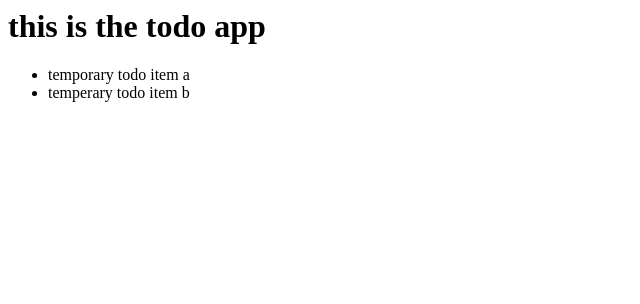
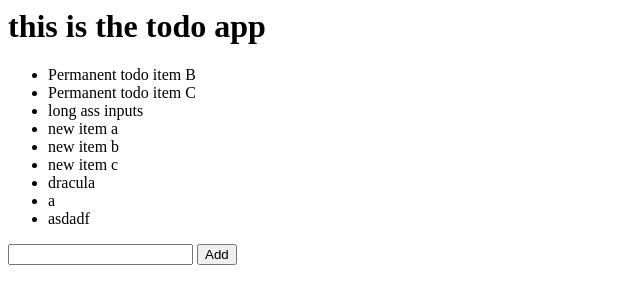
Before and after one commit to Akouvik/djangopy, a Django app: page /todo/ in a window 1280 px wide. Shown: the top 304 px of the page, without its empty margins (0-640 px from the left). Run offline with Django 3.2, Linux system fonts and the light colour scheme; data comes from the database, SQL or seed files in the repository; both versions use the stored data as it was after the commit.

Commit message:
added forms and db for todo

```diff
--- a/djangopy/urls.py
+++ b/djangopy/urls.py
@@ -16,10 +16,11 @@ Including another URLconf
 from django.contrib import admin
 from django.urls import path
 from hello.views import myView
-from todo.views import todoView
+from todo.views import todoView,addTodo
 
 urlpatterns = [
     path('admin/', admin.site.urls),
     path("sayHello/", myView),
-    path("todo/", todoView)
+    path("todo/", todoView),
+    path("addTodo/",addTodo)
 ]
--- a/templates/todo.html
+++ b/templates/todo.html
@@ -1,5 +1,16 @@
 <h1>this is the todo app</h1>
-<ul>
+<!-- <ul>
   <li>temporary todo item a</li>
   <li>temperary todo item b</li>
+</ul> -->
+
+<ul>
+  {% for todo_item in all_items %}
+    <li>{{todo_item.content}}</li>
+  {% endfor %}
 </ul>
+<form action="/addTodo/" method="post">
+  {%csrf_token%}
+  <input type="text" name="content">
+  <input type="submit" value="Add">
+</form>
--- a/todo/views.py
+++ b/todo/views.py
@@ -1,8 +1,19 @@
 from django.shortcuts import render
-from django.http import HttpResponse
-
+from django.http import HttpResponseRedirect
+from .models import TodoItem
 # Create your views here.
 
 
 def todoView(request):
-    return render(request, 'todo.html')
+    all_todo_items = TodoItem.objects.all()
+    return render(request, 'todo.html',{'all_items':all_todo_items})
+
+
+#adds an item to the todolist by calling the TodoItem class with the content typed in
+def addTodo(request):
+    new_item = TodoItem(content= request.POST['content'])
+    new_item.save()
+    return HttpResponseRedirect('/todo/')
+    #create a new todo all_items
+    #save
+    #redirect teh browser to '/todo/'
```
Also changed, not shown: db.sqlite3, todo/models.py (line endings or trailing spaces).
